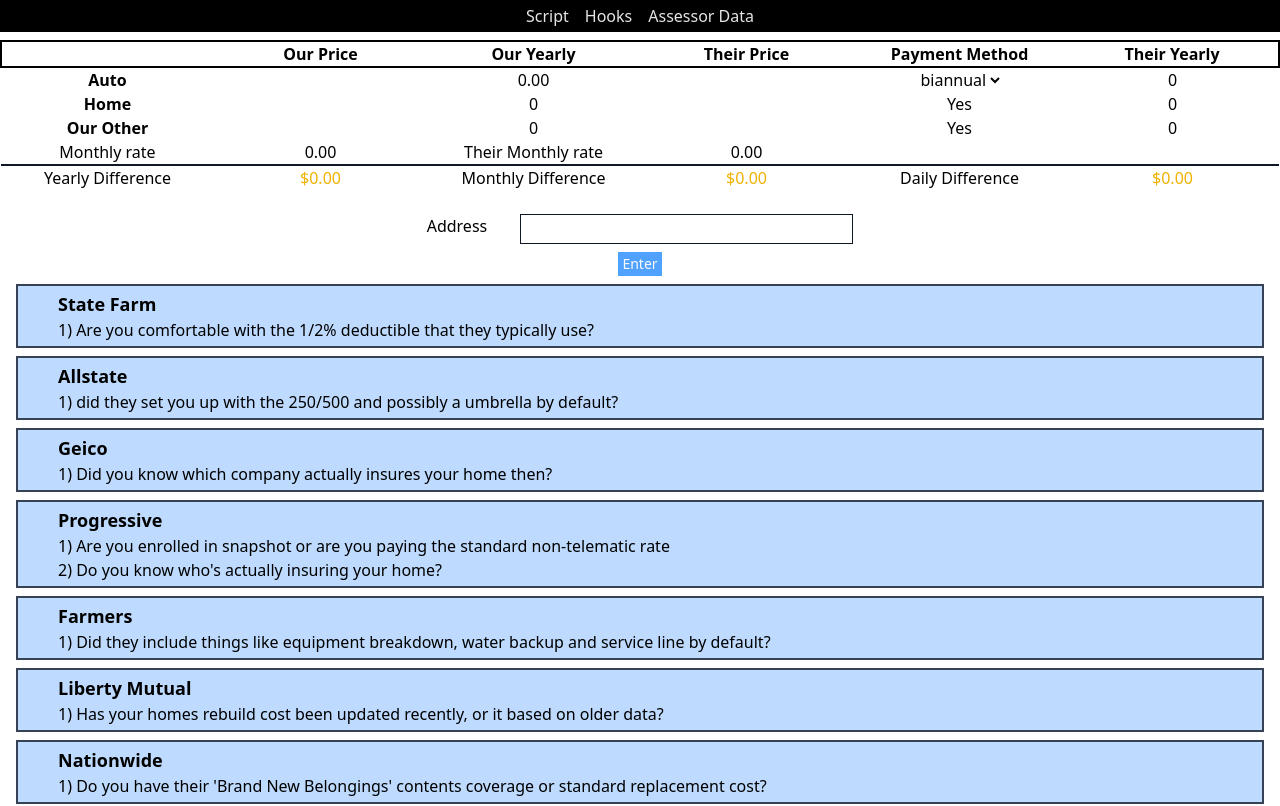
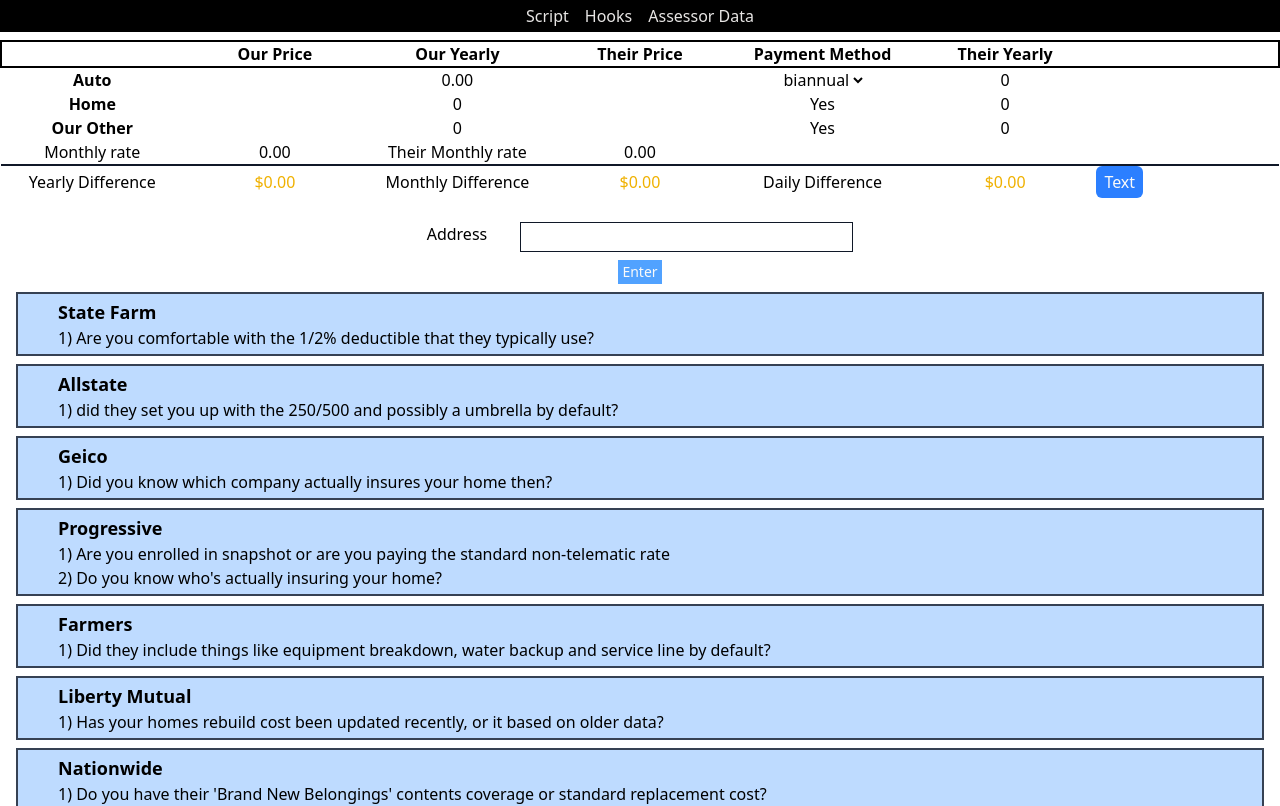
Before and after one commit to Jpatrick6420/propertyandcasualtywebsite, a React (Vite) app: page / in a window 1280 px wide. Shown: the top 806 px of the page. Built offline with nearby package versions, Linux system fonts and the light colour scheme.

Commit message:
added text btn

```diff
--- a/src/components/table.jsx
+++ b/src/components/table.jsx
@@ -43,6 +43,16 @@
     theirAnnual + num(tableData.theirPriceHome) + num(tableData.theirOther);
 
   const difference = ourTotal - theirTotal;
+
+  const handleCopyStatsBtn = async () => {
+    try {
+      await navigator.clipboard.writeText(
+        `Our auto: ${ourAutoYearly || ""}\nYour auto price yearly: ${theirAnnual || ""}\nOur home price yearly ${tableData.ourPriceHome || ""}\nYour home price: ${tableData.theirPriceHome || ""}\n-----\nTotal Difference: ${difference}`,
+      );
+    } catch (err) {
+      console.error(`Error: ${err.message}`);
+    }
+  };
 
   return (
     <table className="w-full  table-fixed ">
@@ -176,6 +186,15 @@
           >
             ${(difference / 365).toFixed(2)}
           </td>
+          <td>
+            <button
+              id="text-stats"
+              className="bg-blue-500 hover:bg-blue-400 text-stone-50 px-2 py-1 rounded-md"
+              onClick={handleCopyStatsBtn}
+            >
+              Text
+            </button>
+          </td>
         </tr>
       </tfoot>
     </table>
```
